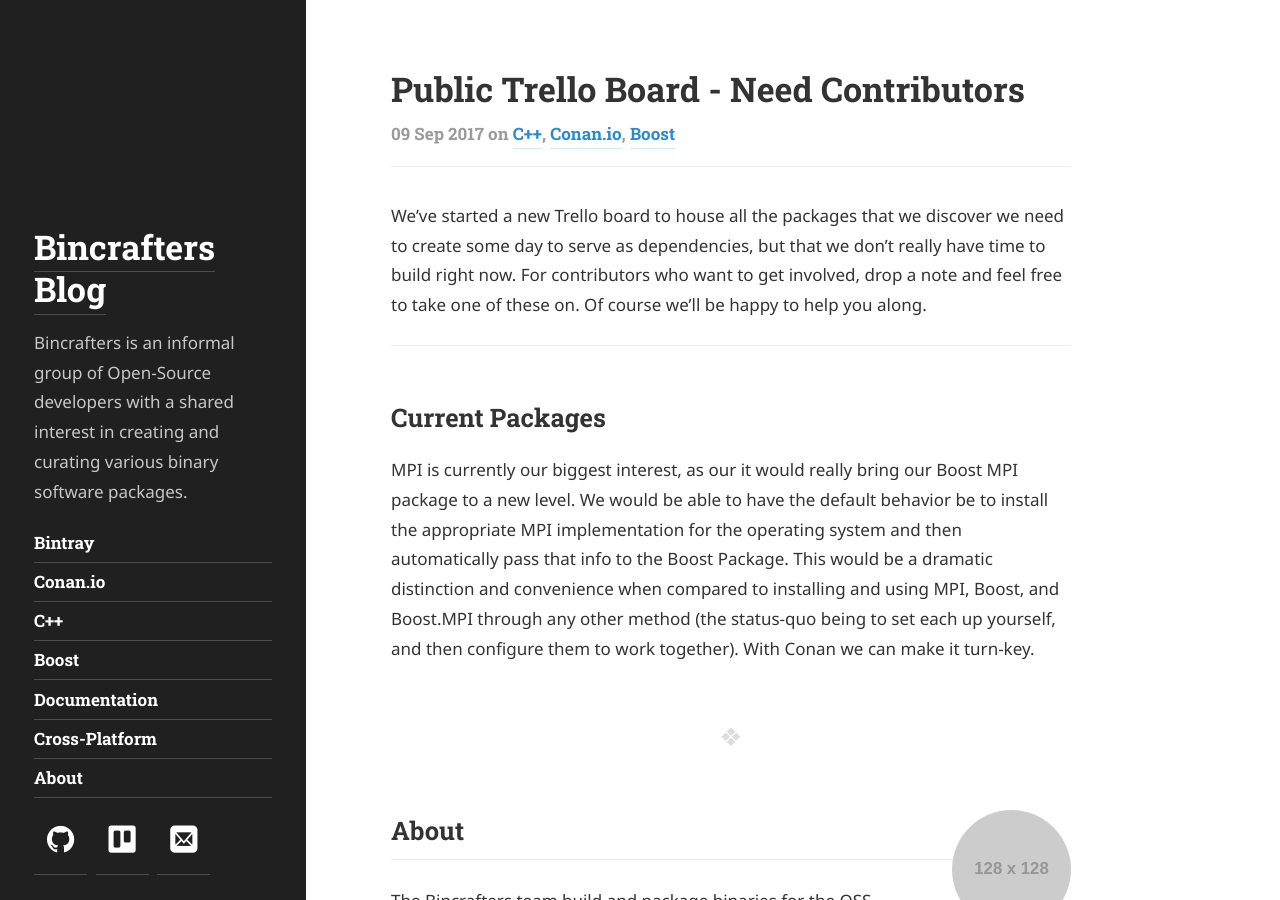
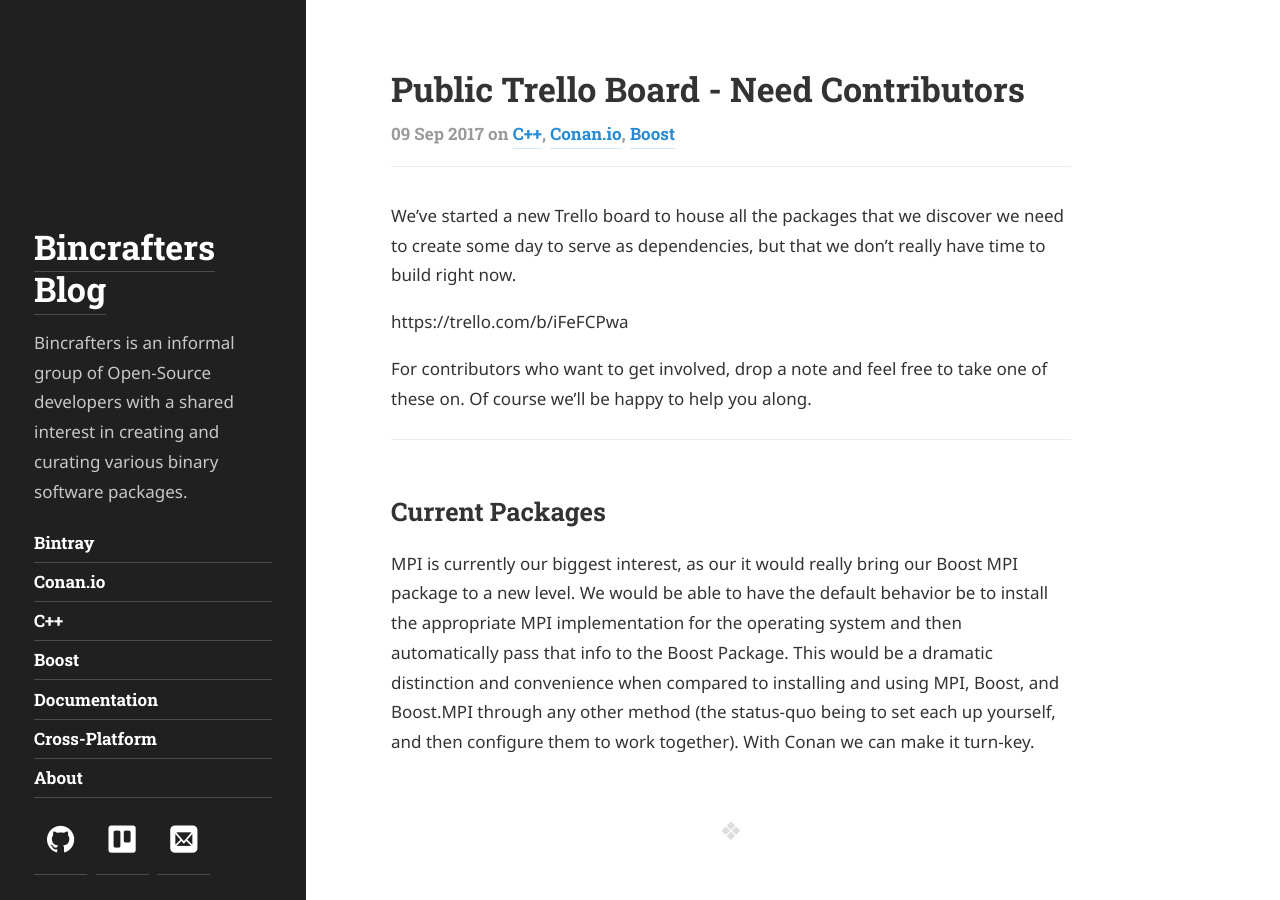
Before and after one commit to bincrafters/bincrafters.github.io, a Jekyll site: the page built from _posts/2017-09-09-trello-board-for-contributors.md, in a window 1280 px wide and 900 px high. Built offline with Jekyll 4.4.1, drawn with Linux system fonts in a browser that asks for light colours; some web fonts are replaced; part of the change alters nothing that is shown.

Commit message:
Added link to trello post

```diff
--- a/_posts/2017-09-09-trello-board-for-contributors.md
+++ b/_posts/2017-09-09-trello-board-for-contributors.md
@@ -4,7 +4,11 @@ title: 'Public Trello Board - Need Contributors'
 tags: [C++, Conan.io, Boost]
 ---
 
-We've started a new Trello board to house all the packages that we discover we need to create some day to serve as dependencies, but that we don't really have time to build right now.  For contributors who want to get involved, drop a note and feel free to take one of these on. Of course we'll be happy to help you along.
+We've started a new Trello board to house all the packages that we discover we need to create some day to serve as dependencies, but that we don't really have time to build right now.
+
+https://trello.com/b/iFeFCPwa
+
+For contributors who want to get involved, drop a note and feel free to take one of these on. Of course we'll be happy to help you along.
 
 ---
 
```
